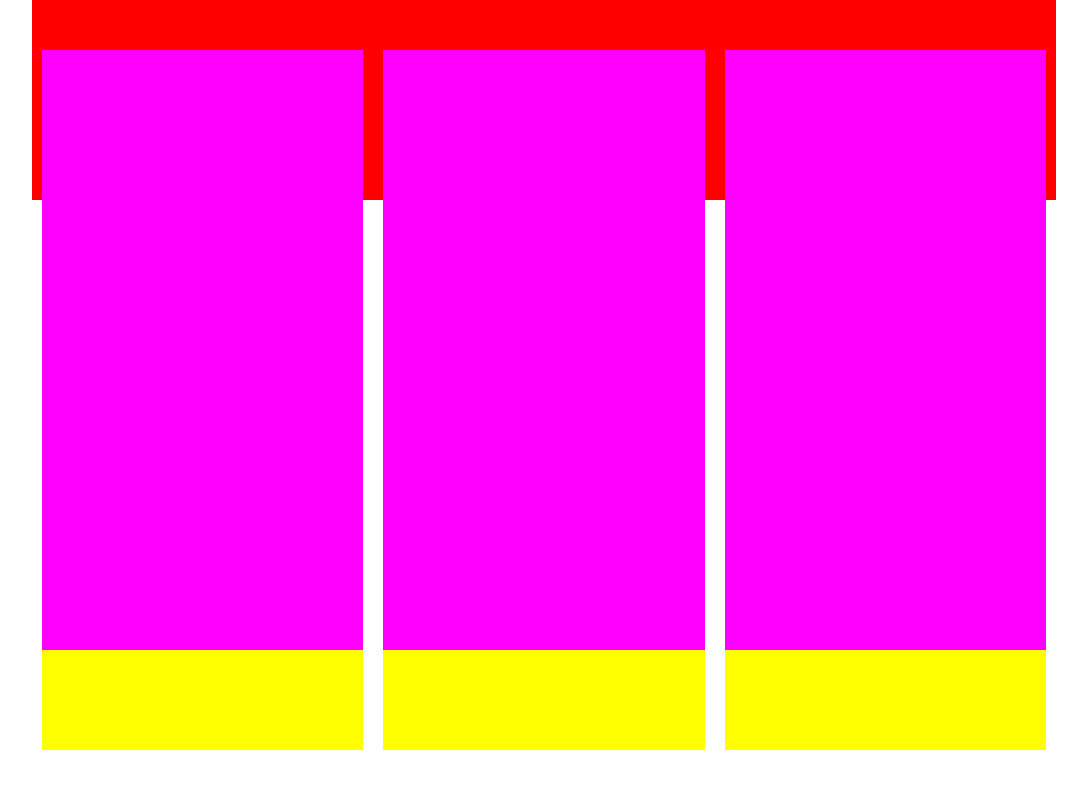
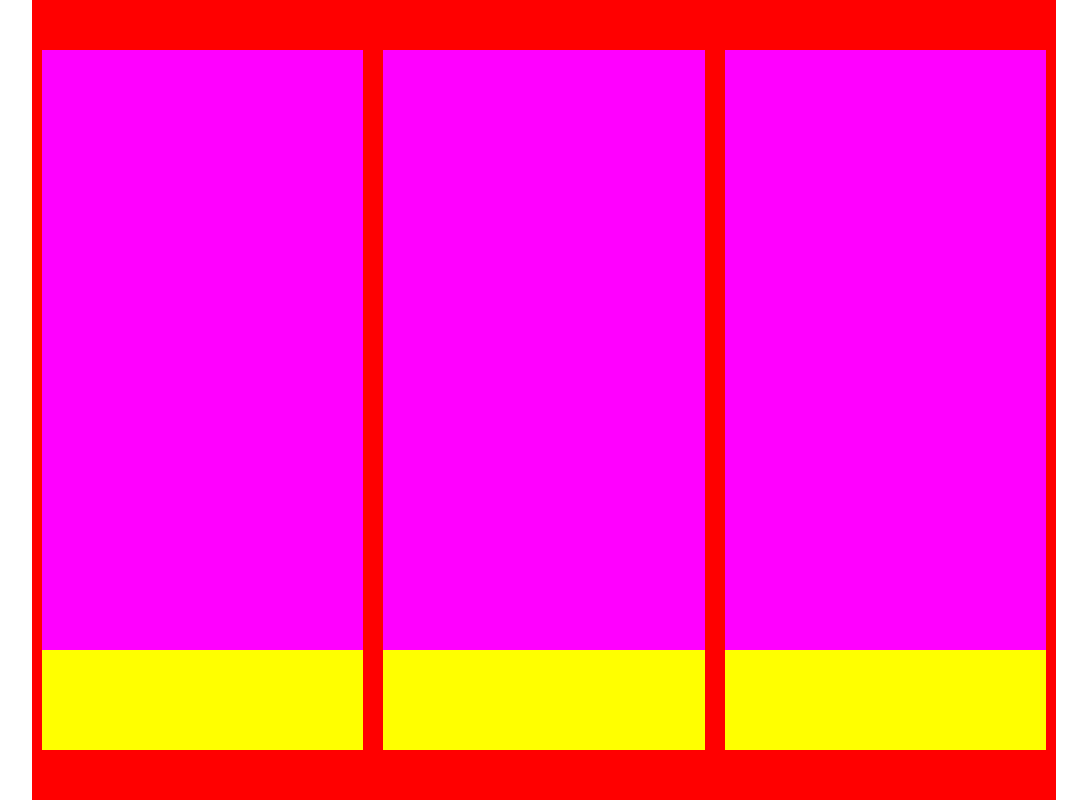
Before and after one commit to GiandoSaba/html-css-boolando, a plain HTML site: page index.html in a window 1280 px wide. Shown: the top 800 px of the page, without its empty margins (96-1183 px from the left). Drawn offline with Linux system fonts and the light colour scheme.

Commit message:
struttura

```diff
--- a/css/style.css
+++ b/css/style.css
@@ -18,7 +18,6 @@ html {
 .container {
     width: 80%;
     margin: 0 auto;
-    height: 200px;
     background-color: red;
 }
 
```
